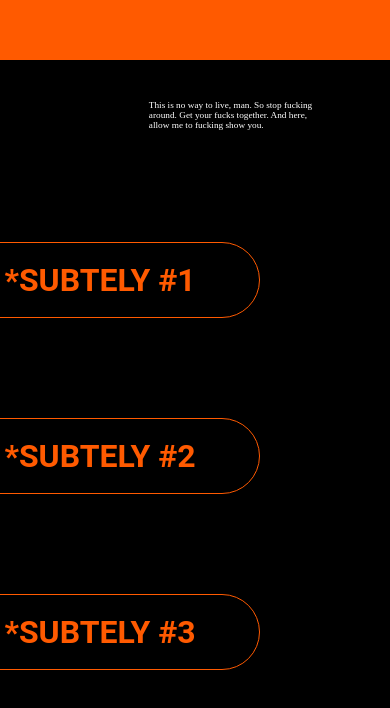
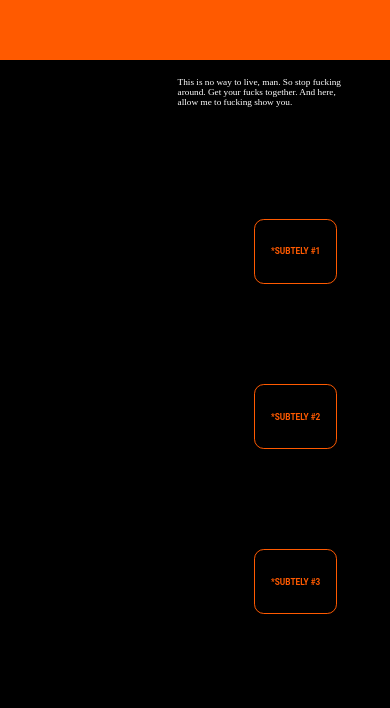
Before and after one commit to leylaugural/core-2-interaction-project-1, a plain HTML site: page index.html in a window 390 px wide. Shown: the part 4982-5690 px from the top of the page. Drawn offline with Linux system fonts and the light colour scheme; a web font is replaced by a local one.

Commit message:
Update style.css
responsive buttons

```diff
--- a/style.css
+++ b/style.css
@@ -206,11 +206,11 @@ h3 {
 .text-box-3 {
     display: flex;
     flex-direction: column;
-    justify-content: right;
+    justify-content: flex-start;
     align-items: flex-end;
     width: 100vw;
     height: 100vh;
-    padding: 50px 65px;
+    padding: 4.299vw 4.299vh;
     gap: 100px;
     flex-shrink: 0;
     background-color: #000;
@@ -218,30 +218,25 @@ h3 {
 
 #text-5 {
     display: flex;
-
     padding-left: 46.296vw;
     align-items: right;
     flex-shrink: 0;
     color: #FFF;
-    font-family: Oranienbaum;
-    font-style: normal;
-    font-weight: 400;
-    line-height: normal;
-    margin-top: -10px;
+    margin-top: 0;
+
 }
 
 .button-container {
     display: flex;
-    width: 320px;
-    height: 76px;
-    padding: 33px;
+    width: 21.164vw;
+    height: 7.724vh;
+    padding: 2.183vw;
     justify-content: center;
     align-items: center;
     gap: 5px;
-    flex-shrink: 0;
-    border-radius: 38px;
-    border: 1px solid #FF5A00;
-    margin-right: 65px;
+    border-radius: 2.513vw;
+    border: 0.066vw solid #FF5A00;
+    margin-right: 4.299vw;
     cursor: pointer;
 }
 
@@ -249,7 +244,7 @@ h3 {
     color: #FF5A00;
     text-align: center;
     font-family: Roboto;
-    font-size: 32px;
+    font-size: 2.116vw;
     font-style: normal;
     font-weight: 600;
     line-height: normal;
```
